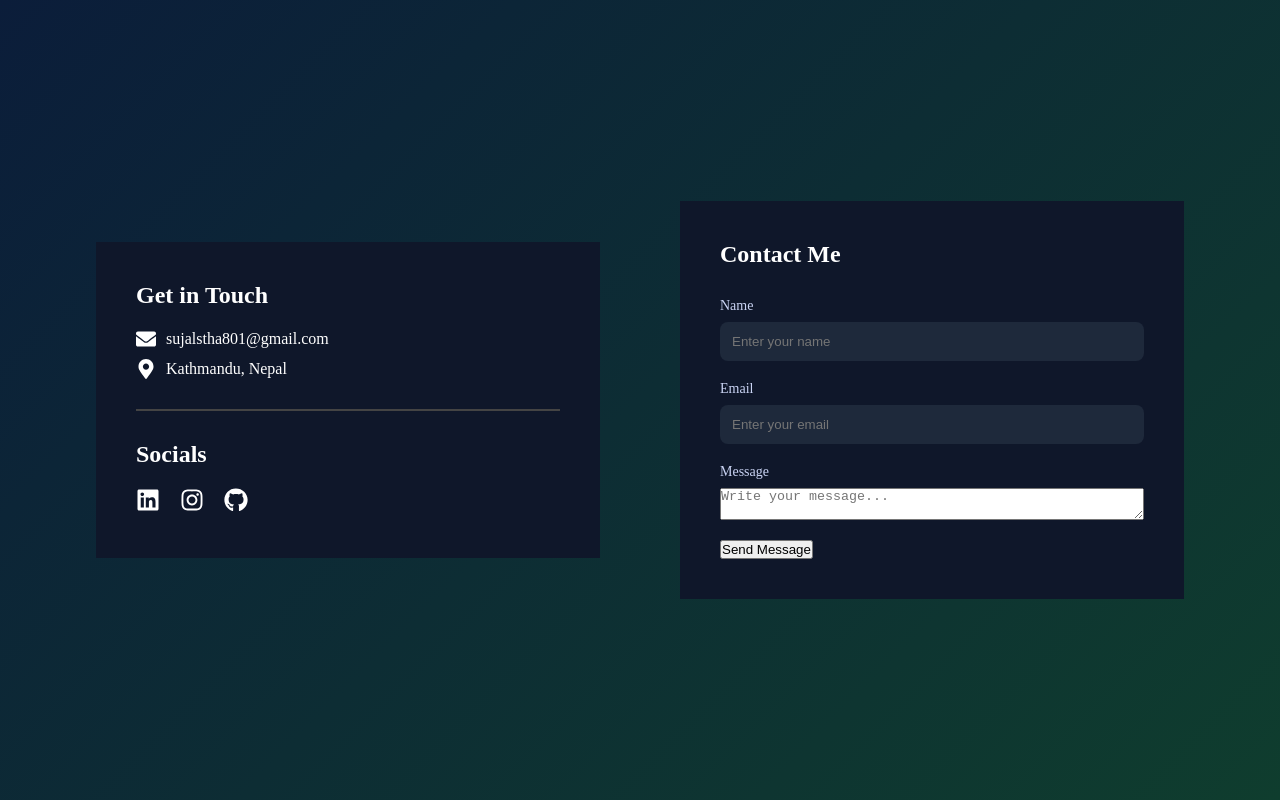
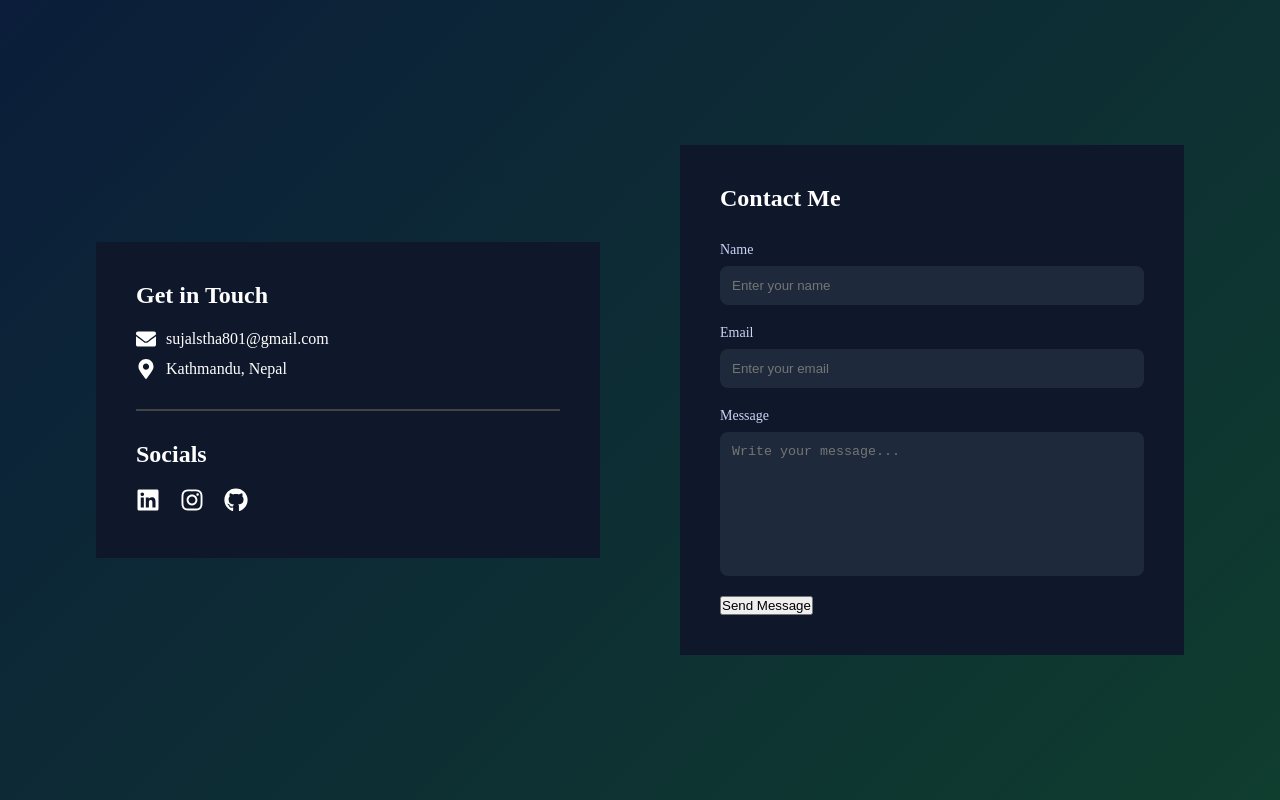
Before and after one commit to Sujal-Shrestha-SS/portfolio, a React (Vite) app in the folder my-portfolio/: page / in a window 1280 px wide. Shown: the part 3620-4420 px from the top of the page. Built offline with nearby package versions, Linux system fonts and the light colour scheme.

Commit message:
Styling TextArea component

```diff
--- a/my-portfolio/src/components/Contact.jsx
+++ b/my-portfolio/src/components/Contact.jsx
@@ -175,7 +175,14 @@ const Input = styled.input`
 `
 
 const TextArea = styled.textarea`
-
+  padding: 12px;
+  border-radius: 8px;
+  border: none;
+  outline: none;
+  background: #1e293b;
+  color: white;
+  min-height: 120px;
+  resize: none; //prevents placeholder resizing
 
 `
 
```
